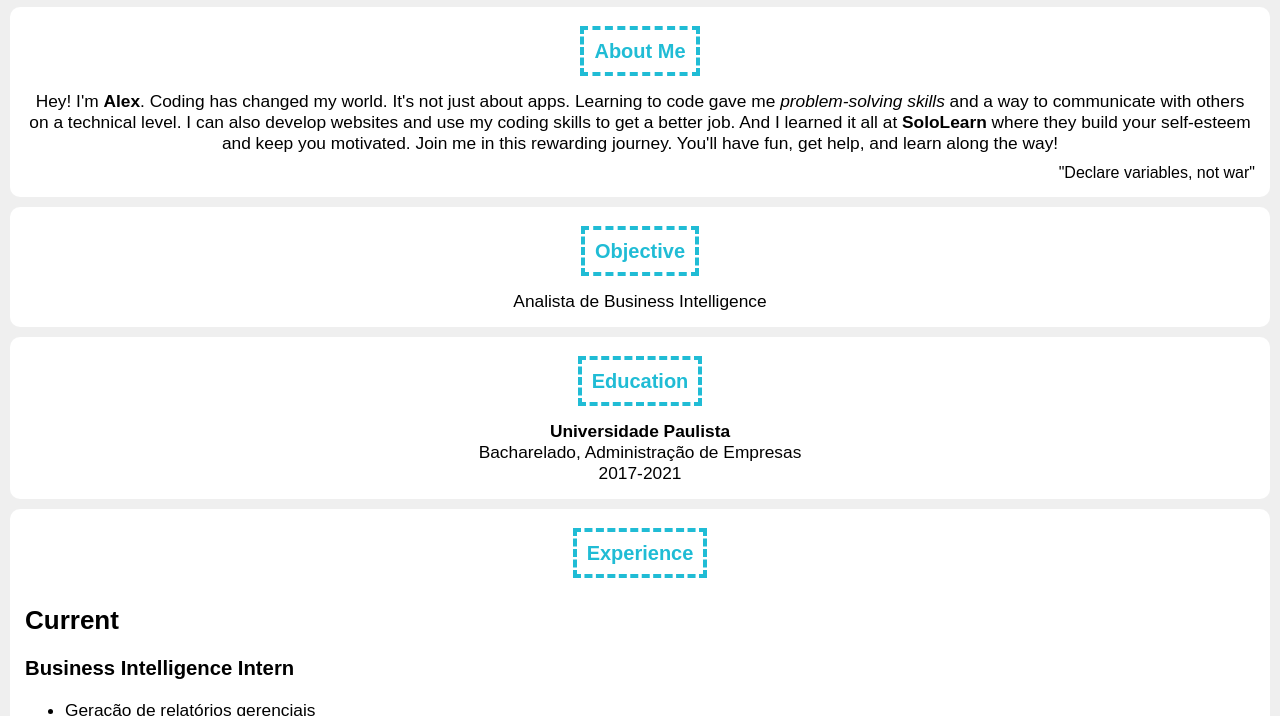
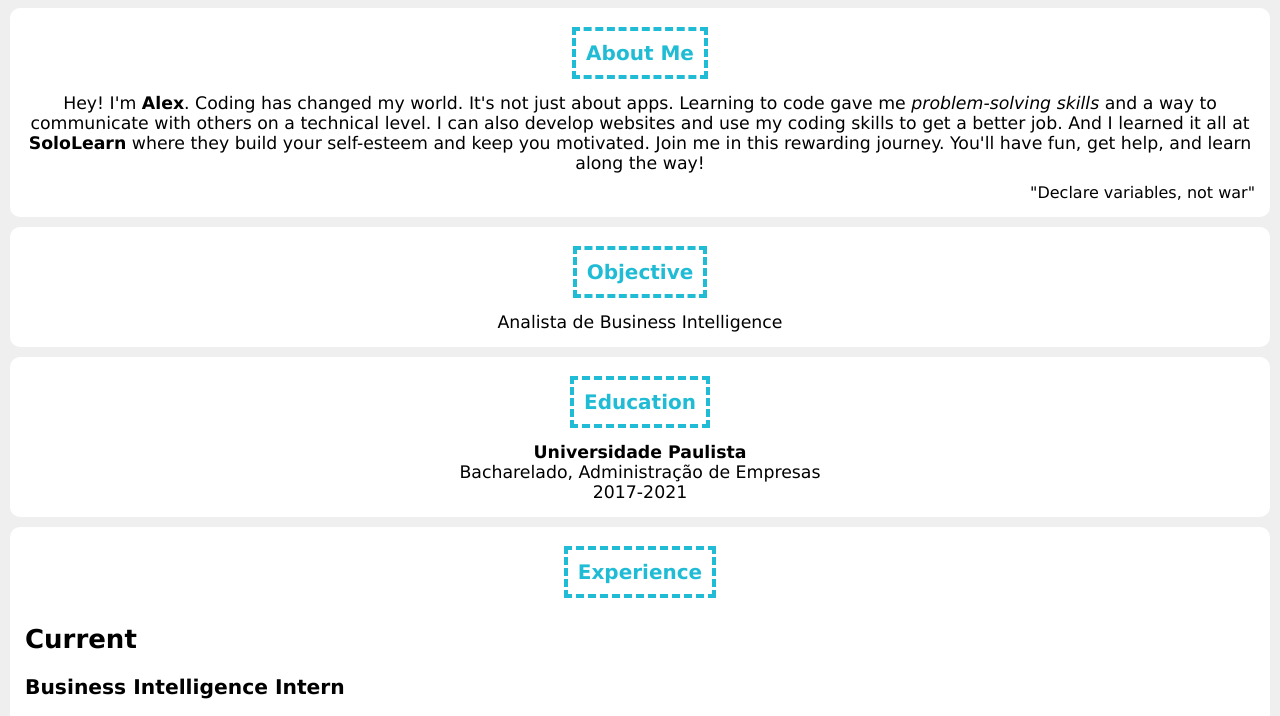
Before and after one commit to ChristopherLepikson/CV, a plain HTML site: page index.html in a window 1280 px wide. Shown: the part 172-888 px from the top of the page. Drawn offline with Linux system fonts and the light colour scheme.

Commit message:
Update Estilo.css

```diff
--- a/assets/css/Estilo.css
+++ b/assets/css/Estilo.css
@@ -3,7 +3,7 @@ html {
     padding: 0;
 }
 body {
-    font-family: 'Handlee', Sans-serif;
+    font-family: 'Handlee', Verdana;
     font-size: 13pt;
     background-color: #efefef;
     padding: 10px;
```
